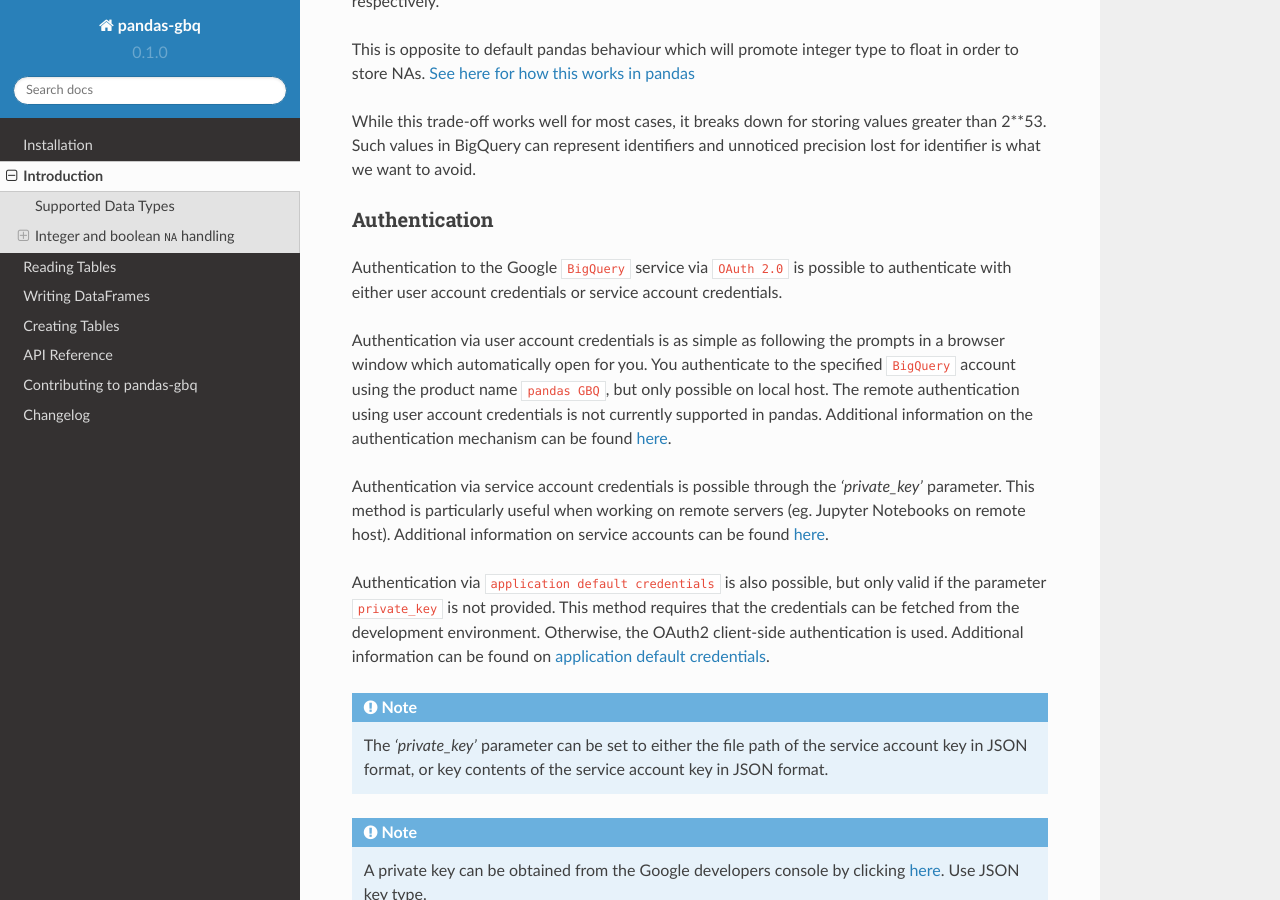
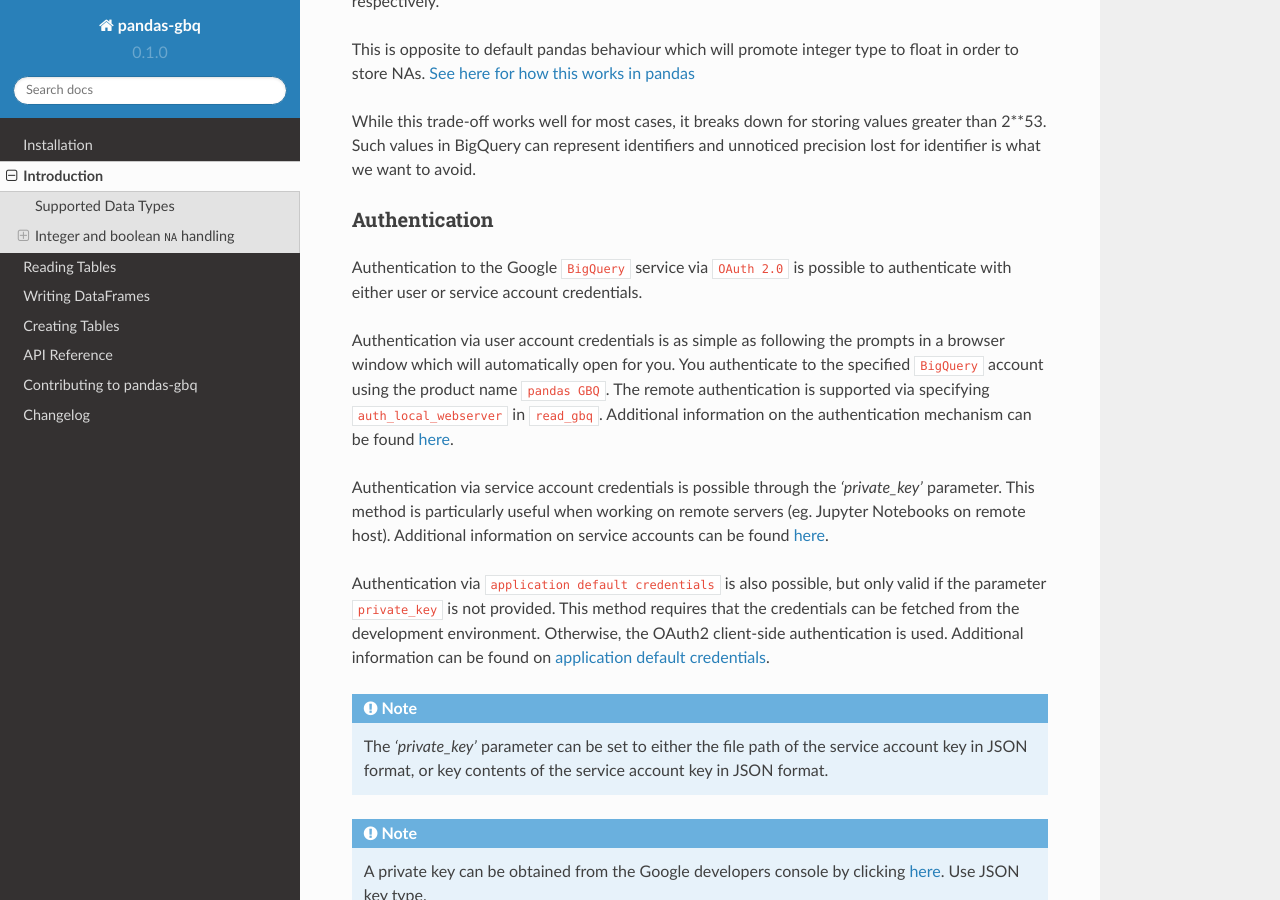
Before and after one commit to googleapis/python-bigquery-pandas, a Sphinx documentation site: the page built from docs/source/intro.rst, in a window 1280 px wide and 900 px high, scrolled down 431 px. Built offline with Sphinx 7.4.7 and the Read the Docs theme 2.0.0, drawn with Linux system fonts in a browser that asks for light colours.

Commit message:
Update intro.rst
Correcting information via reviewer's recommendation

```diff
--- a/docs/source/intro.rst
+++ b/docs/source/intro.rst
@@ -32,12 +32,12 @@ Authentication
 ''''''''''''''
 
 Authentication to the Google ``BigQuery`` service via ``OAuth 2.0``
-is possible to authenticate with either user account credentials or service account credentials.
+is possible to authenticate with either user or service account credentials.
 
 Authentication via user account credentials is as simple as following the prompts in a browser window
-which automatically open for you. You authenticate to the specified
-``BigQuery`` account using the product name ``pandas GBQ``, but only possible on local host.
-The remote authentication using user account credentials is not currently supported in pandas.
+which will automatically open for you. You authenticate to the specified
+``BigQuery`` account using the product name ``pandas GBQ``.
+The remote authentication is supported via specifying ``auth_local_webserver`` in ``read_gbq``.
 Additional information on the authentication mechanism can be found
 `here <https://developers.google.com/identity/protocols/OAuth2#clientside/>`__.
 
```
